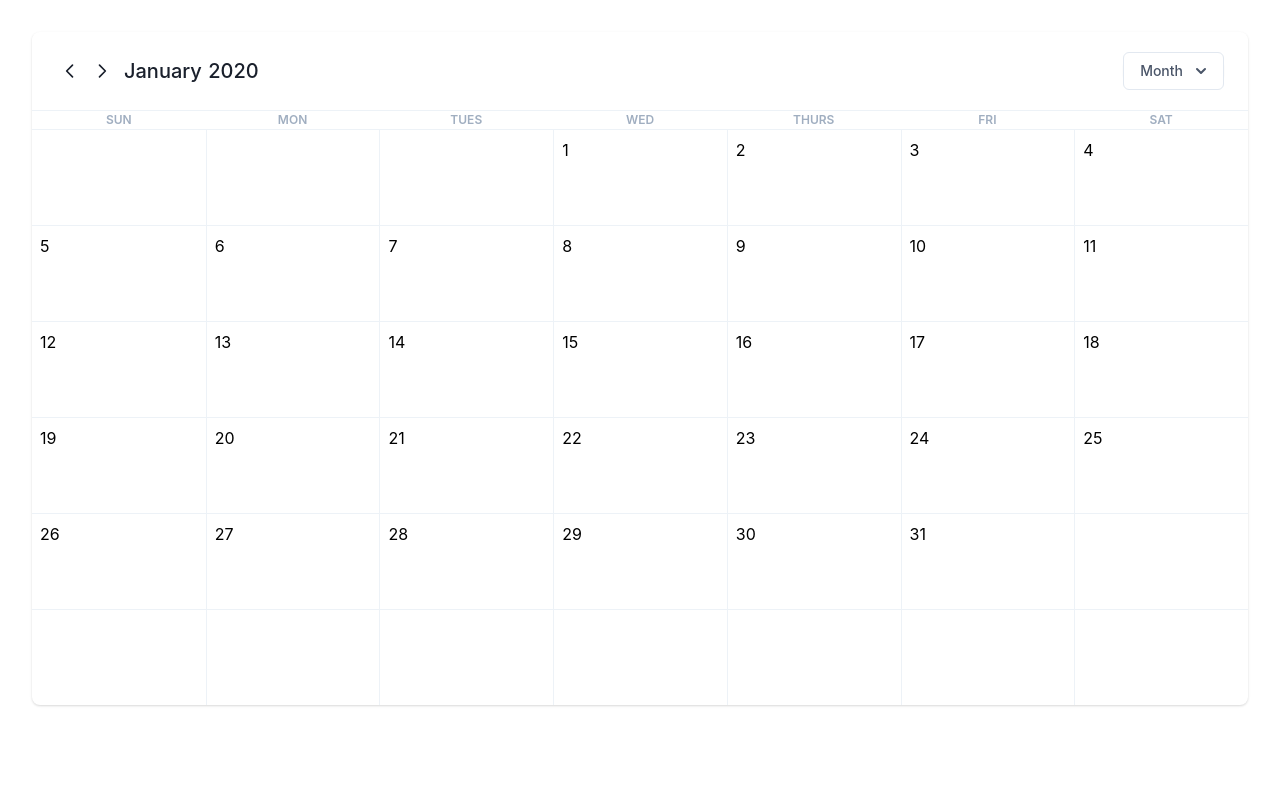
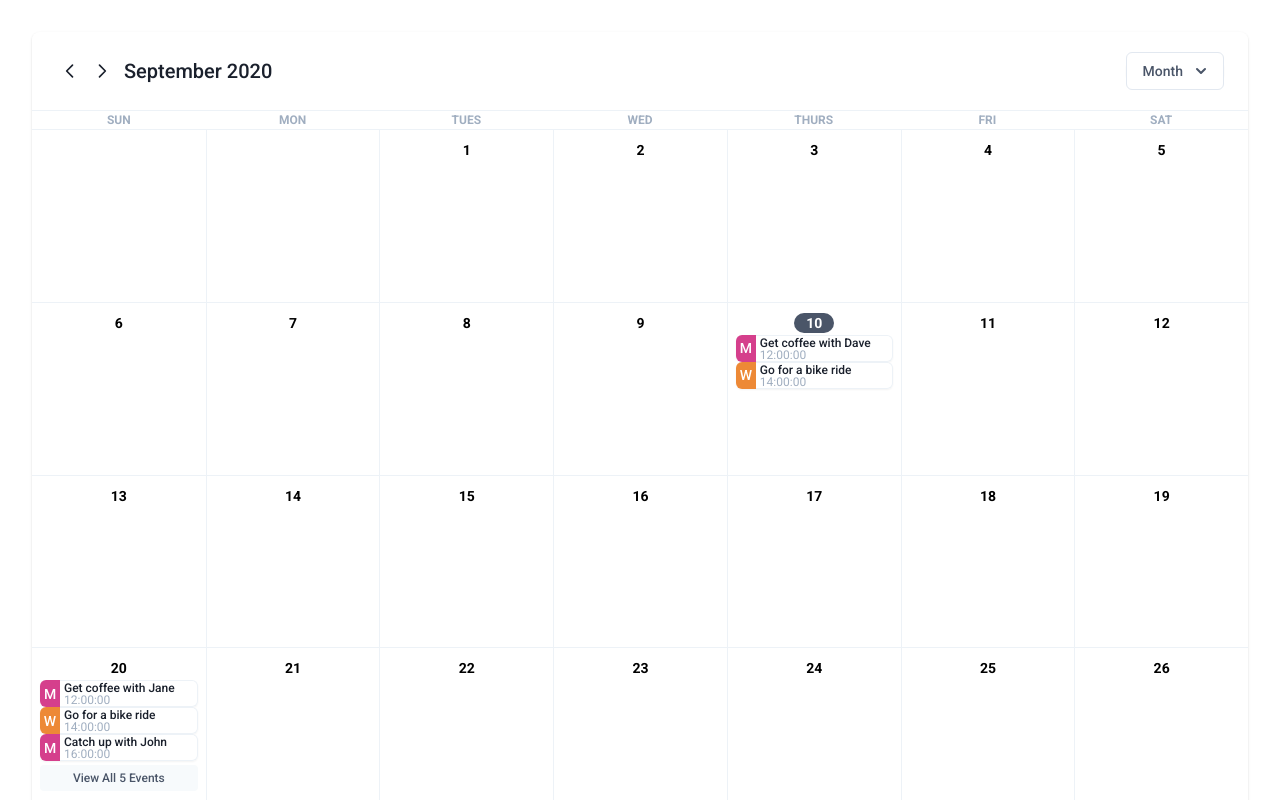
Before and after one commit to danwritecode/TailwindCalendar, a Nuxt app: page / in a window 1280 px wide. Shown: the top 800 px of the page. Built offline with nearby package versions, Linux system fonts and the light colour scheme; what @tailwindcss/ui would draw is missing.

Commit message:
Added weekly and daily views as well as added fake data to populate days with. Created logic to lop only over 3 events and when there are more give user the ability to show more and automatically go to the daily view

```diff
--- a/layouts/default.vue
+++ b/layouts/default.vue
@@ -6,57 +6,7 @@
 
 <style>
 html {
-  font-family:
-    'Source Sans Pro',
-    -apple-system,
-    BlinkMacSystemFont,
-    'Segoe UI',
-    Roboto,
-    'Helvetica Neue',
-    Arial,
-    sans-serif;
-  font-size: 16px;
-  word-spacing: 1px;
-  -ms-text-size-adjust: 100%;
-  -webkit-text-size-adjust: 100%;
-  -moz-osx-font-smoothing: grayscale;
-  -webkit-font-smoothing: antialiased;
-  box-sizing: border-box;
+  	font-family: 'Roboto', 'Segoe UI', Tahoma, Geneva, Verdana, sans-serif ;
 }
 
-*,
-*::before,
-*::after {
-  box-sizing: border-box;
-  margin: 0;
-}
-
-.button--green {
-  display: inline-block;
-  border-radius: 4px;
-  border: 1px solid #3b8070;
-  color: #3b8070;
-  text-decoration: none;
-  padding: 10px 30px;
-}
-
-.button--green:hover {
-  color: #fff;
-  background-color: #3b8070;
-}
-
-.button--grey {
-  display: inline-block;
-  border-radius: 4px;
-  border: 1px solid #35495e;
-  color: #35495e;
-  text-decoration: none;
-  padding: 10px 30px;
-  margin-left: 15px;
-}
-
-.button--grey:hover {
-  color: #fff;
-  background-color: #35495e;
-}
 </style>
--- a/nuxt.config.js
+++ b/nuxt.config.js
@@ -22,7 +22,8 @@ export default {
       { hid: 'description', name: 'description', content: process.env.npm_package_description || '' }
     ],
     link: [
-      { rel: 'icon', type: 'image/x-icon', href: '/favicon.ico' }
+      { rel: 'icon', type: 'image/x-icon', href: '/favicon.ico' },
+      { rel: 'stylesheet', href: 'https://fonts.googleapis.com/css?family=Roboto:300,400,500,700,900&display=swap' },
     ]
   },
   /*
--- a/pages/index.vue
+++ b/pages/index.vue
@@ -1,7 +1,7 @@
 <template>
   <div class="mx-auto p-4 sm:p-6 lg:p-8">
     <div class="mx-auto">
-      <div class="bg-white overflow-hidden shadow rounded-lg">
+      <div class="bg-white shadow rounded-lg">
         <div class="bg-white px-4 py-5 border-b rounded-t-lg border-gray-200 sm:px-6">
           <div class="-ml-4 -mt-4 flex justify-between items-center flex-wrap sm:flex-no-wrap">
             <div class="ml-4 mt-4">
@@ -19,8 +19,11 @@
                       </svg>
                     </button>
                   </div>
-                  <h3 class="text-xl leading-6 font-medium text-gray-900">
+                  <h3 v-if="currentCalendarLayout !== 'Day'" class="text-xl leading-6 font-medium text-gray-900">
                     {{ monthString }} {{ year }}
+                  </h3>
+                  <h3 v-else class="text-xl leading-6 font-medium text-gray-900">
+                    {{ monthString }} {{ currentDayOfMonth }}, {{ year }}
                   </h3>
                 </div>
               </div>
@@ -61,15 +64,83 @@
           </div>
         </div>
         <div>
-          <div class="grid grid-cols-7 gap-0">
-            <div :key="weekday" v-for="weekday in weekdaysAbv" class="p-0.5 flex justify-center">
-              <p class="text-xs uppercase font-semibold text-gray-500">{{ weekday }}</p>
+          <transition name="fade" mode="out-in">
+            <div :key="currentCalendarLayout" v-if="currentCalendarLayout === 'Month'" class="grid grid-cols-7 gap-0">
+              <div :key="weekday" v-for="weekday in weekdaysAbv" class="p-0.5 flex justify-center">
+                <p class="text-xs uppercase font-semibold text-gray-500">{{ weekday }}</p>
+              </div>
+              <div :key="n" v-for="n in 42" :class="determineBorder(n)" class="p-2 w-full border-gray-200" style="height: 10.8rem;">
+                <div class="text-center">
+                  <span v-if="(n - firstDayOfMonth) + 1 > 0 && (n - firstDayOfMonth) + 1 <= daysInMonth && !highlightCurrentDay((n - firstDayOfMonth) + 1)">
+                    <button @click="setCurrentDay((n - firstDayOfMonth) + 1)" class="px-3 py-0.5 rounded-full text-sm font-semibold leading-5 bg-white hover:bg-gray-200 transition ease-in-out duration-300 focus:outline-none">
+                      {{ (n - firstDayOfMonth) + 1 }}
+                    </button>
+                  </span>
+                  <span v-if="highlightCurrentDay((n - firstDayOfMonth) + 1)" class="inline-flex items-center">
+                    <button @click="setCurrentDay((n - firstDayOfMonth) + 1)" class="px-3 py-0.5 rounded-full text-sm font-semibold leading-5 text-white bg-gray-700 hover:bg-gray-300 transition ease-in-out duration-300 focus:outline-none">
+                      {{ (n - firstDayOfMonth) + 1 }}
+                    </button>
+                  </span>
+                </div>
+                <div class="mt-1.5">
+                  <ul class="grid grid-cols-1">
+                    <li :key="event.Title" v-for="event in mappedEvents((n - firstDayOfMonth) + 1)" class="mb-1.5 col-span-1 flex shadow-sm rounded-md">
+                      <div :class="determineEventColorClass(event.Type)" class="flex-shrink-0 flex items-center justify-center w-5 text-white text-sm leading-3 font-medium rounded-l-md">
+                        {{ event.Type[0] }}
+                      </div>
+                      <div class="pl-1 flex-1 flex items-center justify-between border-t border-r border-b border-gray-200 bg-white rounded-r-md truncate">
+                        <div class="flex-1 text-sm leading-3 truncate">
+                          <a href="#" class="text-xs text-gray-900 font-medium hover:text-gray-600 transition ease-in-out duration-150">{{ event.Title }}</a>
+                          <p class="text-xs text-gray-500">{{ event.Time }}</p>
+                        </div>
+                      </div>
+                    </li>
+                  </ul>
+                </div>
+                <div v-if="numOfEventsByDay((n - firstDayOfMonth) + 1) > 3" class="mt-1">
+                  <button @click="setCurrentDay((n - firstDayOfMonth) + 1)" type="button" class="w-full px-2.5 py-1 border border-transparent text-xs leading-4 font-medium rounded text-gray-700 bg-gray-100 hover:bg-gray-50 focus:outline-none focus:border-gray-300 focus:shadow-outline-gray active:bg-gray-200 transition ease-in-out duration-150">
+                    View All {{ numOfEventsByDay((n - firstDayOfMonth) + 1) }} Events
+                  </button>
+                </div>
+              </div>
             </div>
-            <div :key="n" v-for="n in 42" :class="determineBorder(n)" class="p-2 h-24 w-full border-gray-200">
-              <span v-if="(n - (firstDayOfMonth)) + 1 > 0 && (n - (firstDayOfMonth)) + 1 <= daysInMonth">{{ (n - (firstDayOfMonth)) + 1 }}</span>
-              <!-- <p>{{ n }}</p> -->
+
+            <div :key="currentCalendarLayout" v-if="currentCalendarLayout === 'Week'" class="grid grid-cols-7 gap-0">
+              <div :key="weekday" v-for="(weekday, index) in weekdaysAbv" class="flex justify-center">
+                <span v-if="index !== currentDayOfWeek" class="p-1 text-xs uppercase font-semibold text-gray-500">{{ weekday }}</span>
+                <span v-if="index === currentDayOfWeek" class="p-1 text-xs uppercase font-semibold text-white bg-gray-600 w-full text-center">{{ weekday }}</span>
+              </div>
+              <div :key="n" v-for="n in 7" :class="determineBorder(n)" class="p-2 h-screen w-full border-gray-200">
+                <span>{{ (n + currentDayOfMonth) - currentDayOfWeek - 1 }}</span>
+              </div>
             </div>
-          </div>
+
+            <div :key="currentCalendarLayout" v-if="currentCalendarLayout === 'Day'" class="p-4">
+              <div>
+                <ul class="grid grid-cols-1 gap-5 sm:gap-6 sm:grid-cols-2">
+                  <li class="col-span-1 flex shadow-sm rounded-md" :key="event.Title" v-for="event in eventsForCurrentDay">
+                    <div :class="determineEventColorClass(event.Type)" class="flex-shrink-0 flex items-center justify-center w-16 text-white text-xs leading-5 font-semibold rounded-l-md">
+                      {{ event.Type }}
+                    </div>
+                    <div class="flex-1 flex items-center justify-between border-t border-r border-b border-gray-200 bg-white rounded-r-md truncate">
+                      <div class="flex-1 px-4 py-2 text-sm leading-5 truncate">
+                        <a href="#" class="text-gray-900 font-medium hover:text-gray-600 transition ease-in-out duration-150">{{ event.Title }}</a>
+                        <p class="text-gray-500">{{ event.Time }}</p>
+                      </div>
+                      <div class="flex-shrink-0 pr-2">
+                        <button class="w-8 h-8 inline-flex items-center justify-center text-gray-400 rounded-full bg-transparent hover:text-gray-500 focus:outline-none focus:text-gray-500 focus:bg-gray-100 transition ease-in-out duration-150">
+                          <svg class="w-5 h-5" viewBox="0 0 20 20" fill="currentColor">
+                            <path d="M10 6a2 2 0 110-4 2 2 0 010 4zM10 12a2 2 0 110-4 2 2 0 010 4zM10 18a2 2 0 110-4 2 2 0 010 4z" />
+                          </svg>
+                        </button>
+                      </div>
+                    </div>
+                  </li>
+                </ul>
+              </div>
+            </div>
+          </transition>
+
         </div>
       </div>
     </div>
@@ -80,12 +151,24 @@
 export default {
   data() {
     return {
-      month: 1,
-      year: 2020,
+      month: new Date().getMonth() + 1,
+      year: new Date().getFullYear(),
+      currentDayOfMonth: new Date().getDate(),
+      currentDayOfWeek: new Date().getDay(),
       months: ['January','February','March','April','May','June','July','August','September','October','November','December'],
       weekdaysAbv: ['Sun', 'Mon', 'Tues', 'Wed', 'Thurs', 'Fri', 'Sat'],
       showCalendarTypeDropdown: false,
-      currentCalendarLayout: 'Month'
+      currentCalendarLayout: 'Month',
+
+      calendarData: [
+        {'Type': 'Meeting', 'Title': 'Get coffee with Dave', 'DateTime':'September 20, 2020 12:00:00', 'Year': 2020, 'Month': 9, 'Day':10, 'Time': '12:00:00'},
+        {'Type': 'Workout', 'Title': 'Go for a bike ride', 'DateTime':'September 20, 2020 14:00:00', 'Year': 2020, 'Month': 9, 'Day':10, 'Time': '14:00:00'},
+        {'Type': 'Meeting', 'Title': 'Get coffee with Jane', 'DateTime':'September 20, 2020 12:00:00', 'Year': 2020, 'Month': 9, 'Day':20, 'Time': '12:00:00'},
+        {'Type': 'Workout', 'Title': 'Go for a bike ride', 'DateTime':'September 20, 2020 14:00:00', 'Year': 2020, 'Month': 9, 'Day':20, 'Time': '14:00:00'},
+        {'Type': 'Meeting', 'Title': 'Catch up with John', 'DateTime':'September 20, 2020 12:00:00', 'Year': 2020, 'Month': 9, 'Day':20, 'Time': '16:00:00'},
+        {'Type': 'Event', 'Title': 'Drinks for fundraiser', 'DateTime':'September 20, 2020 14:00:00', 'Year': 2020, 'Month': 9, 'Day':20, 'Time': '17:00:00'},
+        {'Type': 'Event', 'Title': 'Golf with Clients', 'DateTime':'September 20, 2020 14:00:00', 'Year': 2020, 'Month': 9, 'Day':20, 'Time': '17:00:00'}
+      ]
     }
   },
   computed: {
@@ -97,6 +180,21 @@ export default {
     },
     monthString: function() {
       return this.months[this.month - 1]
+    },
+    currentWeek: function() {
+      return Math.floor(this.currentDayOfMonth/7)
+    },
+    currentDate: function() {
+      const currentTimeStamp = new Date()
+      const dayOfMonth = currentTimeStamp.getDate()
+
+      return new Date(new Date().getFullYear(), new Date().getMonth(), dayOfMonth)
+    },
+    currentlySelectedDate: function() {
+      return new Date(this.year,this.month -1, this.currentDayOfMonth)
+    },
+    eventsForCurrentDay: function() {
+      return this.calendarData.filter(item => new Date(item.Year, item.Month - 1, item.Day).getTime() === this.currentlySelectedDate.getTime())
     }
   },
   methods: {
@@ -124,11 +222,42 @@ export default {
         this.month = 12
         this.year += -1
       }
+    },
+    setCurrentDay(day) {
+      const dateSelected = new Date(this.year, this.month -1, day)
+      this.currentDayOfMonth = day
+      this.currentDayOfWeek = dateSelected.getDay()
+      this.currentCalendarLayout = 'Day'
+    },
+    highlightCurrentDay(day){
+      const date = new Date(this.year, this.month -1, day)
+      return(date.getTime() === this.currentDate.getTime() ? true:false)
+    },
+    mappedEvents(day) {
+      const date = new Date(this.year, this.month -1, day)
+      return this.calendarData.filter(item => new Date(item.Year, item.Month - 1, item.Day).getTime() === date.getTime()).slice(0, 3)
+    },
+    numOfEventsByDay(day) {
+      const date = new Date(this.year, this.month -1, day)
+      return this.calendarData.filter(item => new Date(item.Year, item.Month - 1, item.Day).getTime() === date.getTime()).length
+    },
+    determineEventColorClass(eventType) {
+      const calendarEventColorMapping = [{'Type':'Meeting', 'Class':'bg-pink-600'}, {'Type':'Workout','Class':'bg-orange-500'}, {'Type':'Event','Class':'bg-green-400'}]
+      return(calendarEventColorMapping.find(type => type.Type === eventType).Class)
     }
   }
 }
 </script>
 
 <style>
-
+.fade-enter-active,
+.fade-leave-active {
+  transition-duration: 0.3s;
+  transition-property: opacity;
+  transition-timing-function: ease;
+}
+.fade-enter,
+.fade-leave-active {
+  opacity: 0
+}
 </style>
```
